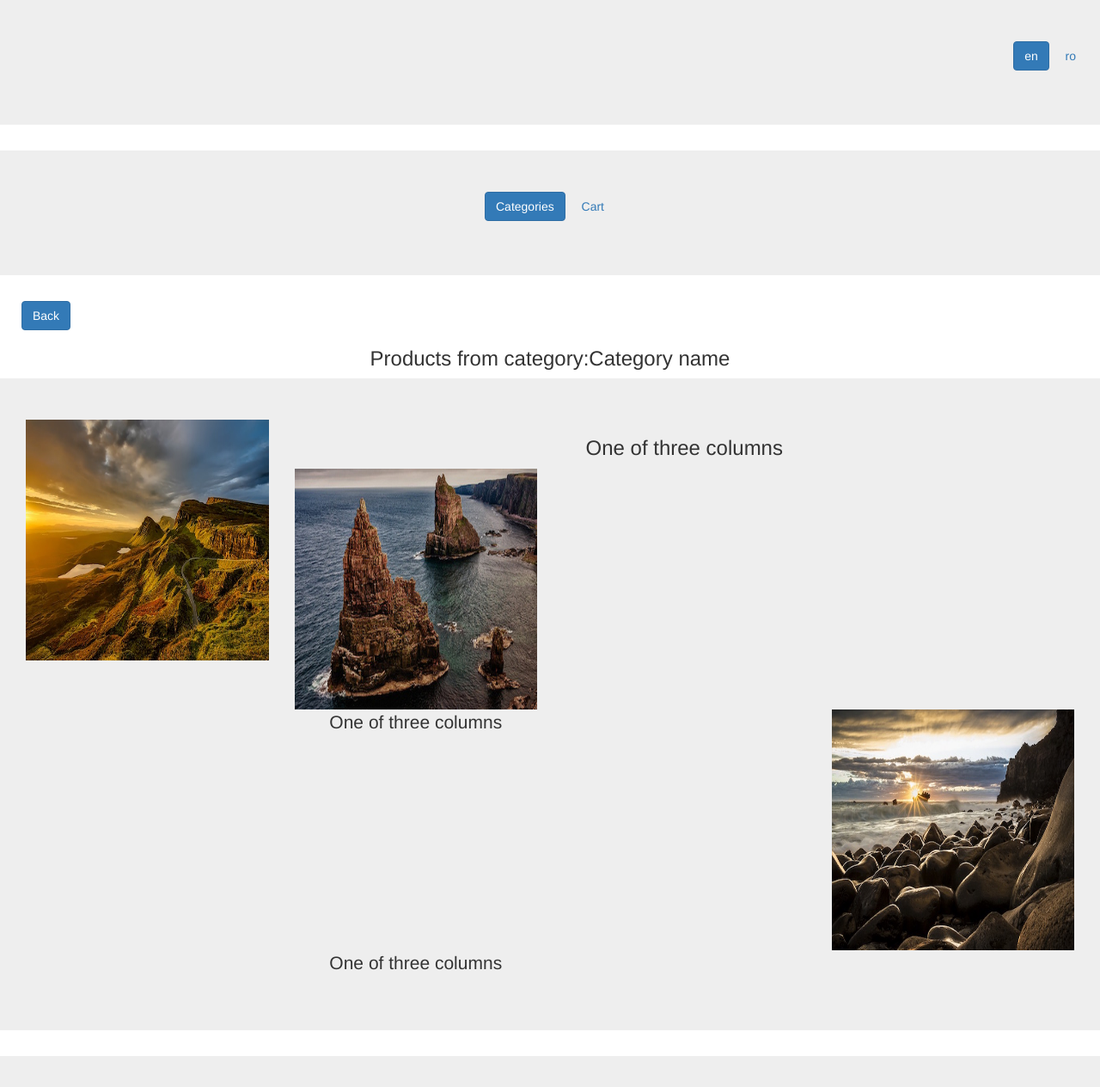
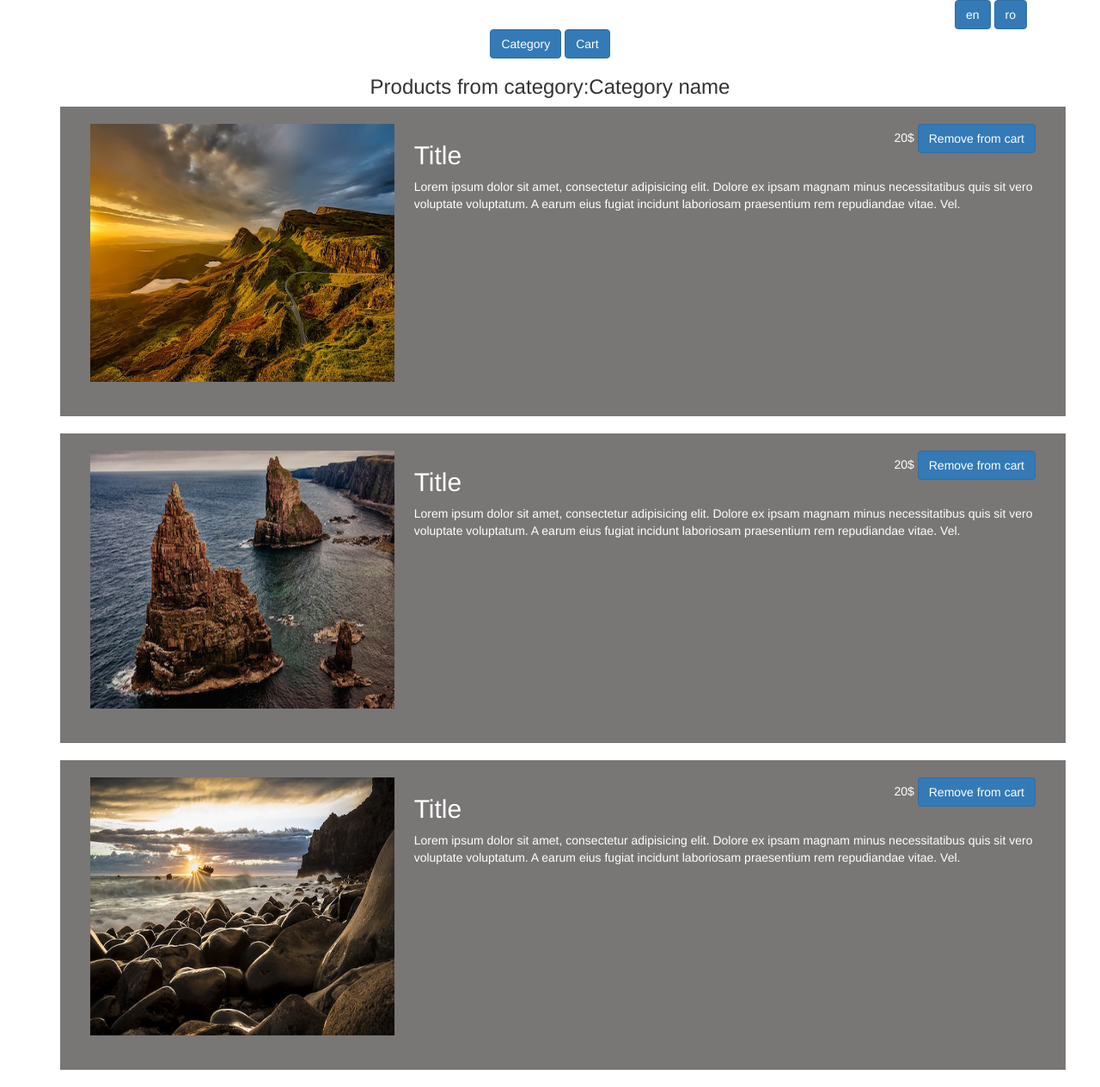
Before and after one commit to Cerep89/test-category, a PHP site: page /category.html in a window 1280 px wide. Shown: the whole page at 86% size. Before the commit the page ends 1228 px from the top, so only its background shows below. Run offline with PHP 8.4, Linux system fonts and the light colour scheme; some libraries are stand-ins or nearby versions.

Commit message:
category html and index html changes

```diff
--- a/category.html
+++ b/category.html
@@ -8,64 +8,145 @@
     <title>Title</title>
 </head>
 <body>
-<section class="jumbotron text-right">
-    <div class="container-fluid">
-        <p>
-            <a href="#" class="btn btn-primary">en</a>
-            <a href="#" class="btn btn-secondary">ro</a>
-        </p>
-    </div>
-</section>
-<section class="jumbotron text-center">
-    <div class="container-fluid">
-        <p>
-            <a href="#" class="btn btn-primary">Categories</a>
-            <a href="#" class="btn btn-secondary">Cart</a>
-        </p>
-    </div>
-</section>
-<section class="text-center">
-    <div class="row">
-        <div class="text-left">
-    <p>
-        <a href="#" class="btn btn-primary" style="margin-left: 40px">Back</a>
-    </p>
+<div class="row">
+    <div class="container">
+        <div class="col-sm-12 col-md-12">
+
+            <div class="text-right">
+                <!--======================================
+             Add language button
+             =======================================-->
+                <button type="button" class="btn btn-primary">en</button>
+                <button type="button" class="btn btn-primary">ro</button>
+
             </div>
-    <div class="col-sm"><h3>Products from category:Category name</h3></div>
+            <div class="text-center">
+                <!--======================================
+              Add button
+              =======================================-->
+                <button type="button" class="btn btn-primary">Category</button>
+                <button type="button" class="btn btn-primary">Cart</button>
+                <h3>Products from category:Category name</h3>
+            </div>
+
+
+            <!--==========================================
+                        Add first container for category
+             ============================================-->
+
+        <div class="row">
+            <div class="container image-container">
+                <!--============================
+                    Image left container
+                    =============================-->
+
+                <div class="col-md-4">
+                    <img src="image/01.jpg" alt="img1"  width="350" height="150">
+                </div>
+                <!--================================
+                   Right container
+                   =====================================-->
+                <div class="col-md-8">
+                    <div class="row">
+                        <div class="col-md-4">
+                            <h2>Title</h2>
+                        </div>
+                        <div class="col-md-8 text-right">
+                            <div class="price">20$
+                                <button type="button" class="btn btn-primary">Remove from cart</button>
+                            </div>
+
+                        </div>
+                    </div>
+                    <div class="row">
+                        <div class="col-md-12">
+                            <p>Lorem ipsum dolor sit amet, consectetur adipisicing elit. Dolore ex ipsam magnam
+                                minus necessitatibus quis sit vero voluptate voluptatum. A earum eius fugiat
+                                incidunt laboriosam praesentium rem repudiandae vitae. Vel.</p>
+                        </div>
+                    </div>
+                </div>
+            </div>
         </div>
-</section>
-<section class="jumbotron text-center">
-<div class="container-fluid">
-    <div class="d-flex flex-row">
-        <div  class="col-md-3">
-          <img src="image/01.jpg" alt="" style="height: 280px; width: 100%; display: block;">
-        </div>
-        <div  class="col-md-9">
-       <h3>  One of three columns </h3>
-        </div>
-    </div>
+            <!--==========================================
+                        Add second container for category
+             ============================================-->
 
-    <div class="d-flex flex-row">
-        <div  class="col-sm-3">
-            <div class="image"><img src="image/02.jpg" alt="" style="height: 280px; width: 100%; display: block;"></div>
+            <div class="row">
+                <div class="container image-container">
+                    <!--============================
+                        Image left container
+                        =============================-->
 
-        </div>
-        <div  class="col-sm-9 justify-content-center">
-            <p> One of three columns</p>
-        </div>
-    </div>
-    <div class="d-flex flex-row">
-    <div  class="col-sm-3">
-        <div class="image"><img src="image/03.jpg" alt="" style="height: 280px; width: 100%; display: block;"></div>
+                    <div class="col-md-4">
+                        <img src="image/02.jpg" alt="img1"  width="350" height="150">
+                    </div>
+                    <!--================================
+                       Right container
+                       =====================================-->
+                    <div class="col-md-8">
+                        <div class="row">
+                            <div class="col-md-4">
+                                <h2>Title</h2>
+                            </div>
+                            <div class="col-md-8 text-right">
+                                <div class="price">20$
+                                    <button type="button" class="btn btn-primary">Remove from cart</button>
+                                </div>
 
-    </div>
-    <div  class="col-sm-9">
-        <p> One of three columns</p>
-    </div>
+                            </div>
+                        </div>
+                        <div class="row">
+                            <div class="col-md-12">
+                                <p>Lorem ipsum dolor sit amet, consectetur adipisicing elit. Dolore ex ipsam magnam
+                                    minus necessitatibus quis sit vero voluptate voluptatum. A earum eius fugiat
+                                    incidunt laboriosam praesentium rem repudiandae vitae. Vel.</p>
+                            </div>
+                        </div>
+                    </div>
+                </div>
+            </div>
+            <!--==========================================
+                        Add third container for category
+             ============================================-->
+
+            <div class="row">
+                <div class="container image-container">
+                    <!--============================
+                        Image left container
+                        =============================-->
+
+                    <div class="col-md-4">
+                        <img src="image/03.jpg" alt="img1"  width="350" height="150">
+                    </div>
+                    <!--================================
+                       Right container
+                       =====================================-->
+                    <div class="col-md-8">
+                        <div class="row">
+                            <div class="col-md-4">
+                                <h2>Title</h2>
+                            </div>
+                            <div class="col-md-8 text-right">
+                                <div class="price">20$
+                                    <button type="button" class="btn btn-primary">Remove from cart</button>
+                                </div>
+
+                            </div>
+                        </div>
+                        <div class="row">
+                            <div class="col-md-12">
+                                <p>Lorem ipsum dolor sit amet, consectetur adipisicing elit. Dolore ex ipsam magnam
+                                    minus necessitatibus quis sit vero voluptate voluptatum. A earum eius fugiat
+                                    incidunt laboriosam praesentium rem repudiandae vitae. Vel.</p>
+                            </div>
+                        </div>
+                    </div>
+                </div>
+            </div>
     </div>
 </div>
-</section>
-
+</div>
 </body>
 <script src="https://code.jquery.com/jquery-3.2.1.slim.min.js" integrity="sha384-KJ3o2DKtIkvYIK3UENzmM7KCkRr/rE9/Qpg6aAZGJwFDMVNA/GpGFF93hXpG5KkN" crossorigin="anonymous"></script>
 <script src="https://cdnjs.cloudflare.com/ajax/libs/popper.js/1.12.9/umd/popper.min.js" integrity="sha384-ApNbgh9B+Y1QKtv3Rn7W3mgPxhU9K/ScQsAP7hUibX39j7fakFPskvXusvfa0b4Q" crossorigin="anonymous"></script>
--- a/style.css
+++ b/style.css
@@ -1,6 +1,7 @@
 /*Class for image page principala*/
-.img-principal{
+img{
     width: 102%;
+    height: 300px;
     display: block;
     margin-bottom: 20px;
 }
```
Also changed, not shown: index.html (added, +63 -0 lines), principala.html (deleted, +0 -57 lines).
